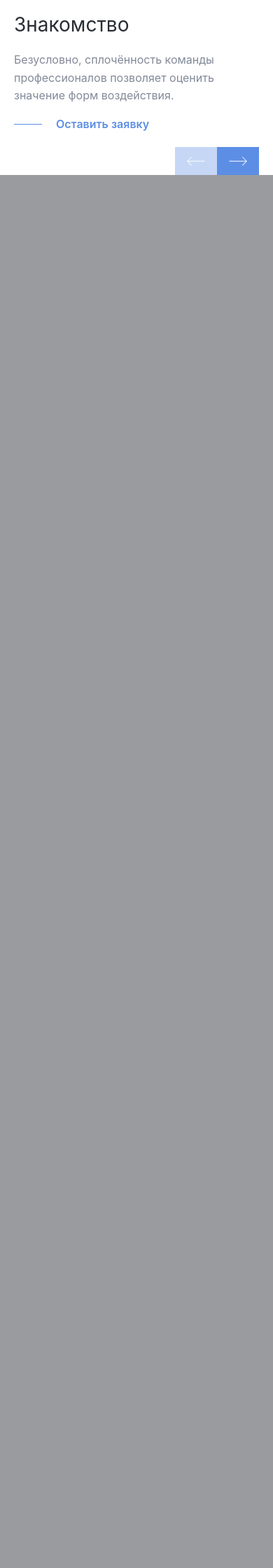
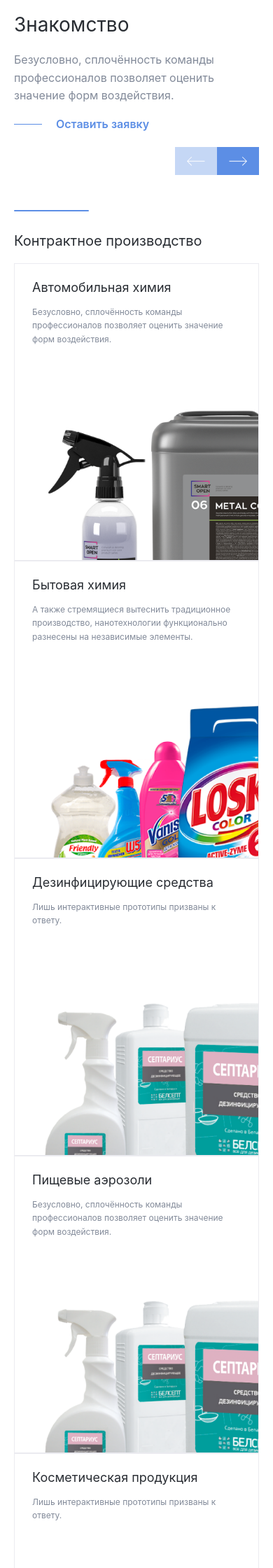
Before and after one commit to Akloom/Aliance-Production, a PHP site: page / in a window 390 px wide. Shown: the part 1115-3355 px from the top of the page at 70% size. Before the commit the page ends 1365 px from the top, so only its background shows below. Run offline with PHP 8.4, Linux system fonts and the light colour scheme; some web fonts are replaced.

Commit message:
contract production done

```diff
--- a/assets/css/style.css
+++ b/assets/css/style.css
@@ -868,5 +868,148 @@
     margin-top: 60px;
   }
 }
+.contract-production {
+  padding: 0 20px;
+  margin-top: 150px;
+  display: flex;
+  flex-direction: column;
+  gap: 50px;
+}
+.contract-production h1 {
+  width: max-content;
+  font-weight: 400;
+  font-size: 60px;
+  line-height: 120%;
+  color: #292D33;
+}
+.contract-production h1::before {
+  margin-bottom: 30px;
+  content: "";
+  display: block;
+  width: 40%;
+  height: 2px;
+  border-radius: 32px;
+  background: #5C8EE5;
+}
+
+.contract-row {
+  width: 100%;
+  display: grid;
+  grid-template-columns: repeat(auto-fill, minmax(425px, 1fr));
+}
+.contract-row__card {
+  border: 1px solid #EBEBF0;
+  height: 593px;
+  position: relative;
+  transition: 0.6s all;
+}
+.contract-row__card:hover {
+  border: 1px solid #5C8EE5;
+}
+.contract-row__card-content {
+  padding: 40px 50px;
+  box-sizing: border-box;
+  display: flex;
+  flex-direction: column;
+  gap: 10px;
+}
+.contract-row__card-content__title {
+  font-weight: 400;
+  font-size: 26px;
+  line-height: 160%;
+  color: #292D33;
+  transition: 0.6s all;
+}
+.contract-row__card-content p {
+  font-weight: 400;
+  font-size: 16px;
+  line-height: 160%;
+  color: #828A99;
+}
+.contract-row__card img {
+  position: absolute;
+  bottom: 0;
+  width: 100%;
+}
+
+.contract-row__card:hover .contract-row__card-content__title {
+  color: #5C8EE5;
+}
+
+@media screen and (max-width: 920px) {
+  .contract-production {
+    margin-top: 130px;
+    gap: 40px;
+  }
+  .contract-production h1 {
+    font-size: 40px;
+  }
+  .contract-row {
+    grid-template-columns: repeat(auto-fill, minmax(425px, 1fr));
+  }
+  .contract-row__card {
+    height: 553px;
+  }
+  .contract-row__card-content {
+    padding: 35px 45px;
+    gap: 10px;
+  }
+  .contract-row__card-content__title {
+    font-size: 24px;
+  }
+  .contract-row__card-content p {
+    font-size: 12px;
+  }
+}
+@media screen and (max-width: 620px) {
+  .contract-production {
+    margin-top: 80px;
+    gap: 30px;
+  }
+  .contract-production h1 {
+    font-size: 30px;
+  }
+  .contract-row {
+    grid-template-columns: repeat(auto-fill, minmax(425px, 1fr));
+  }
+  .contract-row__card {
+    height: 483px;
+  }
+  .contract-row__card-content {
+    padding: 30px 40px;
+    gap: 10px;
+  }
+  .contract-row__card-content__title {
+    font-size: 20px;
+  }
+  .contract-row__card-content p {
+    font-size: 12px;
+  }
+}
+@media screen and (max-width: 480px) {
+  .contract-production {
+    margin-top: 50px;
+    gap: 20px;
+  }
+  .contract-production h1 {
+    font-size: 20px;
+  }
+  .contract-row {
+    grid-template-columns: repeat(auto-fill, minmax(200px, 1fr));
+  }
+  .contract-row__card {
+    height: 423px;
+  }
+  .contract-row__card-content {
+    padding: 20px 25px;
+    gap: 10px;
+  }
+  .contract-row__card-content__title {
+    font-size: 18px;
+  }
+  .contract-row__card-content p {
+    font-size: 12px;
+  }
+}
 
 /*# sourceMappingURL=style.css.map */
--- /dev/null
+++ b/assets/scss/include/_contract-production.scss
@@ -0,0 +1,174 @@
+.contract-production {
+  padding: 0 20px;
+  margin-top: 150px;
+  display: flex;
+  flex-direction: column;
+  gap: 50px;
+
+  h1 {
+    width: max-content;
+    font-weight: 400;
+    font-size: 60px;
+    line-height: 120%;
+    color: $color-black-800;
+
+    &::before {
+      margin-bottom: 30px;
+      content: '';
+      display: block;
+      width: 40%;
+      height: 2px;
+      border-radius: 32px;
+      background: $main-color;
+    }
+  }
+}
+
+.contract-row {
+  width: 100%;
+  display: grid;
+  grid-template-columns: repeat(auto-fill, minmax(425px, 1fr));
+
+  &__card {
+    border: 1px solid $color-white-100;
+    height: 593px;
+    position: relative;
+    transition: .6s all;
+
+    &:hover {
+      border: 1px solid $main-color;
+    }
+
+    &-content {
+      padding: 40px 50px;
+      box-sizing: border-box;
+      display: flex;
+      flex-direction: column;
+      gap: 10px;
+
+      &__title {
+        font-weight: 400;
+        font-size: 26px;
+        line-height: 160%;
+        color: $color-black-800;
+        transition: .6s all;
+      }
+
+      p {
+        font-weight: 400;
+        font-size: 16px;
+        line-height: 160%;
+        color: $color-gray-500;
+      }
+    }
+
+    img {
+      position: absolute;
+      bottom: 0;
+      width: 100%;
+    }
+  }
+}
+
+.contract-row__card:hover .contract-row__card-content__title {
+  color: $main-color;
+}
+
+@media screen and (max-width: 920px) {
+
+  .contract-production {
+    margin-top: 130px;
+    gap: 40px;
+
+    h1 {
+      font-size: 40px;
+    }
+  }
+
+  .contract-row {
+    grid-template-columns: repeat(auto-fill, minmax(425px, 1fr));
+
+    &__card {
+      height: 553px;
+
+      &-content {
+        padding: 35px 45px;
+        gap: 10px;
+
+        &__title {
+          font-size: 24px;
+        }
+
+        p {
+          font-size: 12px;
+        }
+      }
+    }
+  }
+}
+
+@media screen and (max-width: 620px) {
+
+  .contract-production {
+    margin-top: 80px;
+    gap: 30px;
+
+    h1 {
+      font-size: 30px;
+    }
+  }
+
+  .contract-row {
+    grid-template-columns: repeat(auto-fill, minmax(425px, 1fr));
+
+    &__card {
+      height: 483px;
+
+      &-content {
+        padding: 30px 40px;
+        gap: 10px;
+
+        &__title {
+          font-size: 20px;
+        }
+
+        p {
+          font-size: 12px;
+        }
+      }
+    }
+  }
+}
+
+@media screen and (max-width: 480px) {
+
+  .contract-production {
+    margin-top: 50px;
+    gap: 20px;
+
+    h1 {
+      font-size: 20px;
+    }
+  }
+
+  .contract-row {
+    grid-template-columns: repeat(auto-fill, minmax(200px, 1fr));
+
+    &__card {
+      height: 423px;
+
+      &-content {
+        padding: 20px 25px;
+        gap: 10px;
+
+        &__title {
+          font-size: 18px;
+        }
+
+        p {
+          font-size: 12px;
+        }
+      }
+    }
+  }
+}
--- a/assets/scss/style.scss
+++ b/assets/scss/style.scss
@@ -29,3 +29,4 @@
 @import './include/banner';
 @import './layout/main-swiper';
 @import './layout/scheme-work';
+@import './include/contract-production';
--- /dev/null
+++ b/include/contract-production.php
@@ -0,0 +1,44 @@
+<div class="contract-row">
+  <div class="contract-row__card">
+    <div class="contract-row__card-content">
+      <h2 class="contract-row__card-content__title">Автомобильная химия</h2>
+      <p>Безусловно, сплочённость команды профессионалов позволяет оценить значение форм воздействия.</p>
+    </div>
+    <img src="../assets/img/image/auto-him.png" alt="">
+  </div>
+  <div class="contract-row__card">
+    <div class="contract-row__card-content">
+      <h2 class="contract-row__card-content__title">Бытовая химия</h2>
+      <p>А также стремящиеся вытеснить традиционное производство, нанотехнологии функционально разнесены на независимые элементы.</p>
+    </div>
+    <img src="../assets/img/image/bit-him.png" alt="">
+  </div>
+  <div class="contract-row__card">
+    <div class="contract-row__card-content">
+      <h2 class="contract-row__card-content__title">Дезинфицирующие средства</h2>
+      <p>Лишь интерактивные прототипы призваны к ответу.</p>
+    </div>
+    <img src="../assets/img/image/dezinfect.png" alt="">
+  </div>
+  <div class="contract-row__card">
+    <div class="contract-row__card-content">
+      <h2 class="contract-row__card-content__title">Пищевые аэрозоли</h2>
+      <p>Безусловно, сплочённость команды профессионалов позволяет оценить значение форм воздействия.</p>
+    </div>
+    <img src="../assets/img/image/dezinfect.png" alt="">
+  </div>
+  <div class="contract-row__card">
+    <div class="contract-row__card-content">
+      <h2 class="contract-row__card-content__title">Косметическая продукция</h2>
+      <p>Лишь интерактивные прототипы призваны к ответу.</p>
+    </div>
+    <img src="../assets/img/image/bit-him.png" alt="">
+  </div>
+  <div class="contract-row__card">
+    <div class="contract-row__card-content">
+      <h2 class="contract-row__card-content__title">Краски аэрозольные</h2>
+      <p>А также стремящиеся вытеснить традиционное производство, нанотехнологии функционально разнесены на независимые элементы.</p>
+    </div>
+    <img src="../assets/img/image/auto-him.png" alt="">
+  </div>
+</div>
--- a/pages/index.php
+++ b/pages/index.php
@@ -75,4 +75,9 @@ $web_title = "Главная"
 
 <?php include "./layout/scheme-work.php" ?>
 
+<section class="contract-production container">
+  <h1>Контрактное производство</h1>
+  <?php include "./include/contract-production.php" ?>
+</section>
+
 <?php include "./layout/footer.php" ?>
```
Also changed, not shown: assets/img/image/auto-him.png (added), assets/img/image/bit-him.png (added), assets/img/image/dezinfect.png (added), 1 other file.
